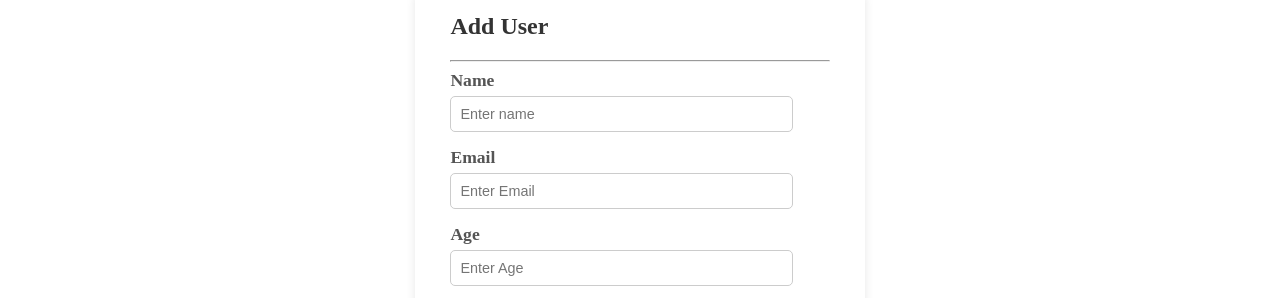
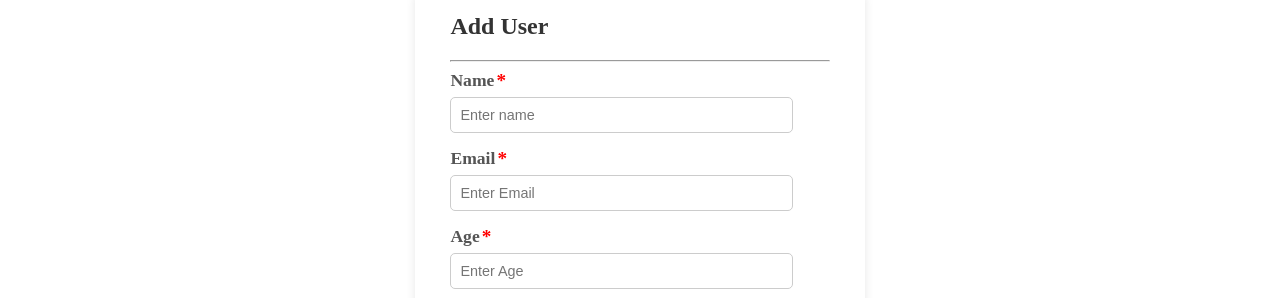
Before and after one commit to ansarirayyan01/CRUD, an Angular app: page /add-user in a window 1280 px wide. Shown: the part 143-441 px from the top of the page. Built offline with nearby package versions, Linux system fonts and the light colour scheme; data requests are answered from the project's data file.

Commit message:
added changes in the ui

```diff
--- a/src/app/add-user/add-user.component.css
+++ b/src/app/add-user/add-user.component.css
@@ -28,9 +28,16 @@
   margin-bottom: 15px;
 }
 .form-group label {
+  display: flex;
   font-weight: bold;
   color: #555;
   font-size: 1.1rem;
+}
+
+.star{
+  color: red;
+  font-size: 1.2rem;
+  margin-left: 2px;
 }
 
 .form-group input {
--- a/src/app/add-user/add-user.component.html
+++ b/src/app/add-user/add-user.component.html
@@ -6,7 +6,7 @@
     <hr style="background-color: black; font-weight: bold" />
     <form #userForm="ngForm" (ngSubmit)="addUser(userForm.value)">
       <div class="form-group">
-        <label class="input-label" for="name">Name</label>
+        <label class="input-label" for="name">Name<div class="star">*</div></label>
         <div class="popup-error" *ngIf="nameInput.invalid && nameInput.touched">
           <img class="icon-img" src="assets/icon.png" alt="" />
           Enter valid name and must be 3 characters long
@@ -24,7 +24,7 @@
         />
       </div>
       <div class="form-group">
-        <label for="email">Email</label>
+        <label for="email">Email<div class="star">*</div></label>
 
         <div
           class="popup-error"
@@ -46,7 +46,7 @@
         />
       </div>
       <div class="form-group">
-        <label for="age">Age</label>
+        <label for="age">Age<div class="star">*</div></label>
         <div class="popup-error" *ngIf="ageInput.invalid && ageInput.touched">
           <img class="icon-img" src="assets/icon.png" alt="" />
           @if(ageInput.value <= 18){
--- a/src/app/search/search.component.css
+++ b/src/app/search/search.component.css
@@ -15,7 +15,8 @@
     height: 5vh;
     margin-left: 0px;
     margin: auto;
-    padding-left: 8px;
+    /* padding-left: 8px; */
+    padding: 20px 10px;
     border: 1px solid rgb(240, 129, 88);
     /* margin-left: 165px; */
     color: #555;
```
